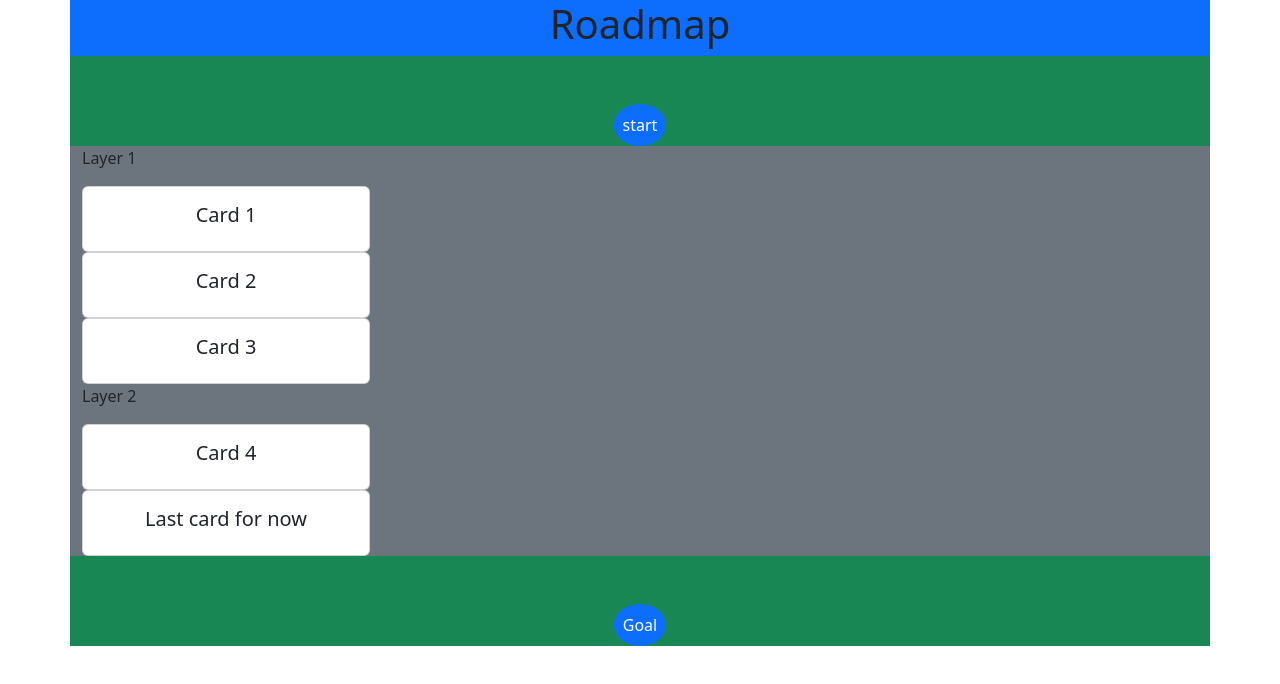
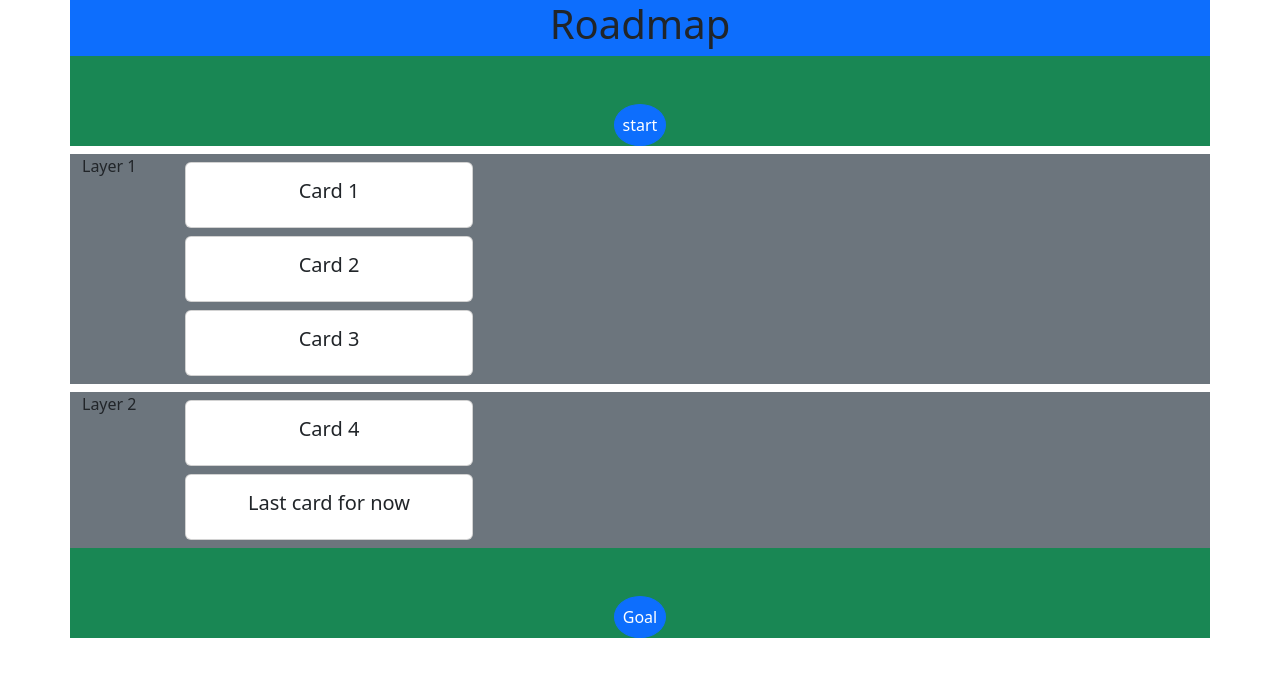
Before and after one commit to SandstormNick/Roadmap, an Angular app in the folder Roadmap/: page / in a window 1280 px wide. Shown: the top 684 px of the page. Built offline with nearby package versions, Linux system fonts and the light colour scheme.

Commit message:
A little bit of margin on some components

```diff
--- a/Roadmap/src/app/card/card.component.html
+++ b/Roadmap/src/app/card/card.component.html
@@ -1,4 +1,4 @@
-<div class="card" style="width: 18rem">
+<div class="card m-2" style="width: 18rem">
     <div class="card-body text-center">
         <h5>{{card.cardTitle}}</h5>
     </div>
--- a/Roadmap/src/app/layer/layer.component.html
+++ b/Roadmap/src/app/layer/layer.component.html
@@ -1,6 +1,8 @@
-<div class="row bg-secondary">
-    <div class="col-md-12">
+<div class="row bg-secondary mt-2">
+    <div class="col-md-1">
         <p>{{ layerTitle }}</p>
+    </div>
+    <div class="col-md-11">
         <app-card
             *ngFor="let card of layer.cards"
             [card]="card">
```
